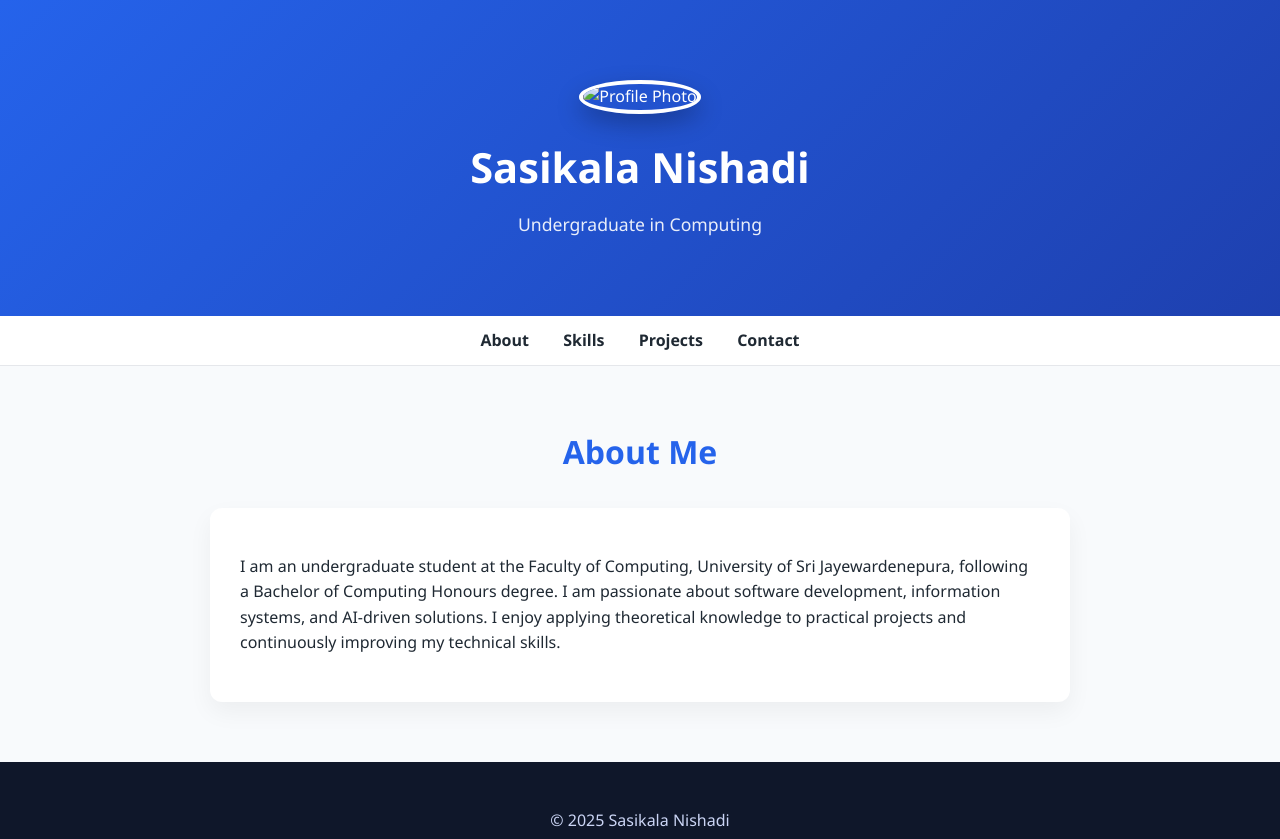
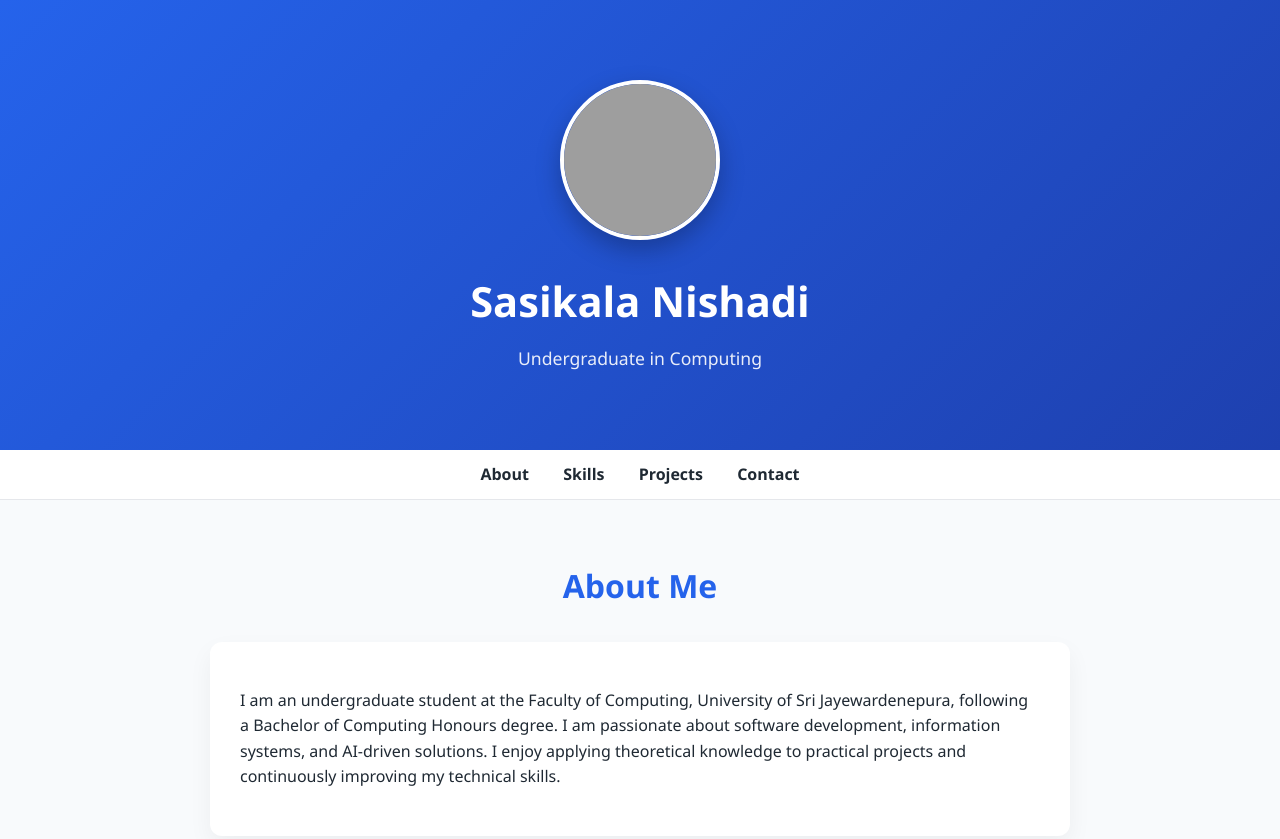
Before and after one commit to Sasikala-Nishadi/portfolio, a plain HTML site: page index.html in a window 1280 px wide. Shown: the top 839 px of the page. Drawn offline with Linux system fonts and the light colour scheme; the site is published under a folder, as on GitHub Pages, so addresses that start at the root find nothing.

Commit message:
Update index.html

```diff
--- a/index.html
+++ b/index.html
@@ -37,7 +37,7 @@
 
   <!-- Header -->
   <header>
-    <img src="/img.png" alt="Profile Photo" class="profile-pic">
+    <img src="img.png" alt="Profile Photo" class="profile-pic">
     <h1>Sasikala Nishadi</h1>
     <p>Undergraduate in Computing</p>
   </header>
```
